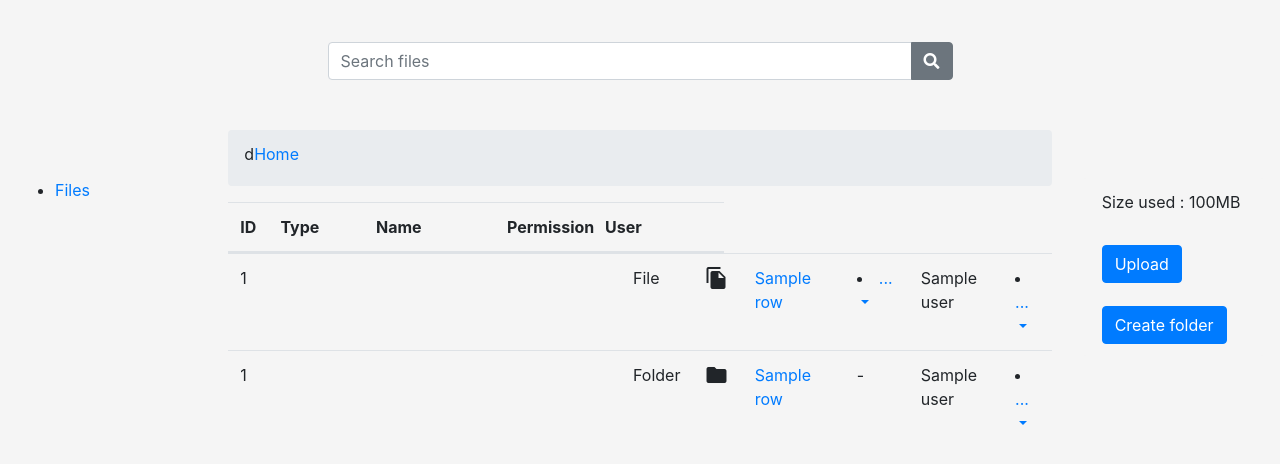
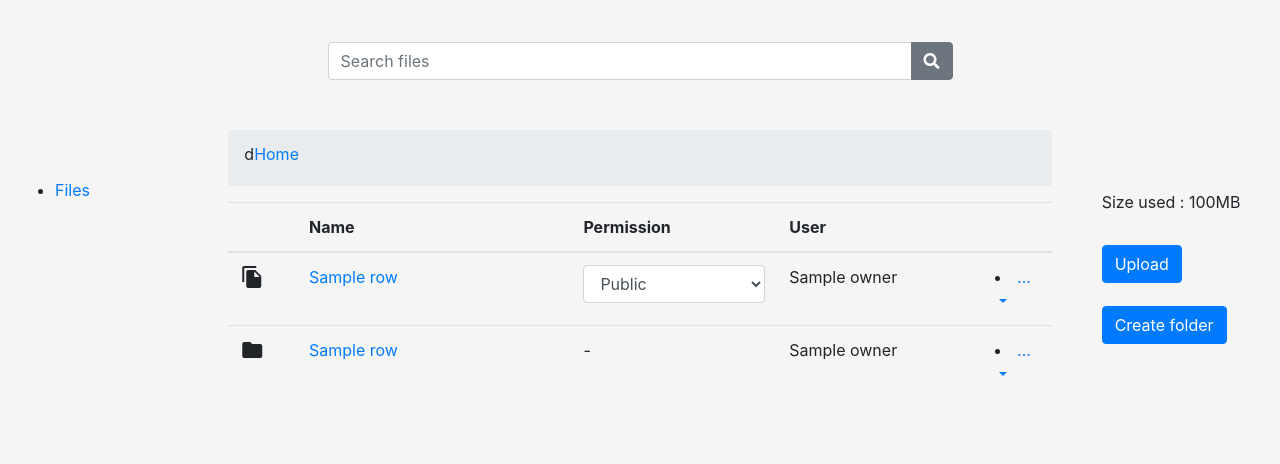
Before and after one commit to tarun0409/dropbox, a Flask app: template app/templates/homePage.html in a window 1280 px wide. Shown: the part 56-520 px from the top of the page. Run offline with Flask 2, Linux system fonts and the light colour scheme; the visitor is signed in with stand-in values (Sample User, id 1); tables that the repository leaves empty or names only in its code hold one stand-in row (values such as "Sample post"); the template is opened without the code that fills it: most values are stand-ins (such as "Sample title", 1, 10 or a date in 2020); parts of the project's set-up code (start-up, migrations or seed data) failed here and were passed over; some libraries are stand-ins or nearby versions.

Commit message:
fix table view bug

```diff
--- a/app/templates/homePage.html
+++ b/app/templates/homePage.html
@@ -480,7 +480,7 @@
                             <div class="main">
 
                                 <div class="input-group">
-                                    <input type="text" class="form-control" id="search_bar" placeholder="Search files">
+                                    <input autocomplete="on" type="text" class="form-control" id="search_bar" placeholder="Search files">
                                     <div class="input-group-append">
                                         <button class="btn btn-secondary" type="button" id="search_button">
                                             <i class="fa fa-search"></i>
@@ -566,42 +566,31 @@
                                 </nav>
                                 <table class="table table-hover" id="data">
                                     <thead>
-                                        <tr class="d-flex">
-                                            <th>ID</th>
-                                            <th>Type</th>
-                                            <th class="col-1"></th>
-                                            <th class="col-4">Name</th>
-                                            <th class="col-3">Permission</th>
-                                            <th class="col-3">User</th>
-                                            <th class="col-1"></th>
-
-
+                                        <tr class="active">
+                                            <th scope="col" hidden>ID</th>
+                                            <th scope="col" hidden>Type</th>
+                                            <th class="col-1" scope="col"></th>
+                                            <th class="col-4" scope="col">Name</th>
+                                            <th class="col-3" scope="col">Permission</th>
+                                            <th class="col-3" scope="col">User</th>
+                                            <th class="col-1" scope="col"></th>
                                         </tr>
                                     </thead>
-                                    <!-- <thead>
-                                        <tr>
-                                            <th scope="col">ID</th>
-                                            <th scope="col">Type</th>
-                                            <th scope="col">Name</th>
-                                        </tr>
-                                    </thead> -->
+
                                     <tbody id="tdata">
                                         {% for row in data["files"] %}
                                         <tr>
-                                            <td scope="row" class="id">{{row["id"]}}</td>
-                                            <td class="type">File</td>
+                                            <td scope="row" class="id" hidden>{{row["id"]}}</td>
+                                            <td class="type" hidden>File</td>
                                             <td class="col-1"><i class="material-icons">file_copy</i></td>
                                             <td class="col-4"><a href="#" class="name">{{row["name"]}}</a></td>
                                             <td class="col-3">
-                                                <li class="dropdown">
-                                                    <a href="#" class="dropdown-toggle" data-toggle="dropdown" role="button" aria-haspopup="true" aria-expanded="false">... <span class="caret"></span></a>
-                                                    <ul class="dropdown-menu">
-                                                        <li><a href="#" class="public">Public</a></li>
-                                                        <li><a href="#" class="private">Private</a></li>
-                                                    </ul>
-                                                </li>
+                                                <select class="form-control" id="Permission">
+                                                    <option>Public</option>
+                                                    <option>Private</option>
+                                                </select>
                                             </td>
-                                            <td scope="row" class="user col-3">{{row["user"]}}</td>
+                                            <td scope="row" class="user col-3">{{row["owner"]["name"]}}</td>
                                             <td class="col-1">
                                                 <li class="dropdown">
                                                     <a href="#" class="dropdown-toggle" data-toggle="dropdown" role="button" aria-haspopup="true" aria-expanded="false">... <span class="caret"></span></a>
@@ -615,12 +604,12 @@
                                         </tr>
                                         {% endfor %} {% for row in data["folders"] %}
                                         <tr>
-                                            <td scope="row" class="id">{{row["id"]}}</td>
-                                            <td class="type">Folder</td>
+                                            <td scope="row" class="id" hidden>{{row["id"]}}</td>
+                                            <td class="type" hidden>Folder</td>
                                             <td class="col-1"><i class="material-icons">folder</i></td>
                                             <td class="col-4"><a href="#" class="name">{{row["name"]}}</a></td>
                                             <td class="col-3">-</td>
-                                            <td scope="row" class="user col-3">{{row["user"]}}</td>
+                                            <td scope="row" class="user col-3">{{row["owner"]["name"]}}</td>
                                             <td class="col-1">
                                                 <li class="dropdown">
                                                     <a href="#" class="dropdown-toggle" data-toggle="dropdown" role="button" aria-haspopup="true" aria-expanded="false">... <span class="caret"></span></a>
```
Also changed, not shown: 2 other files.
